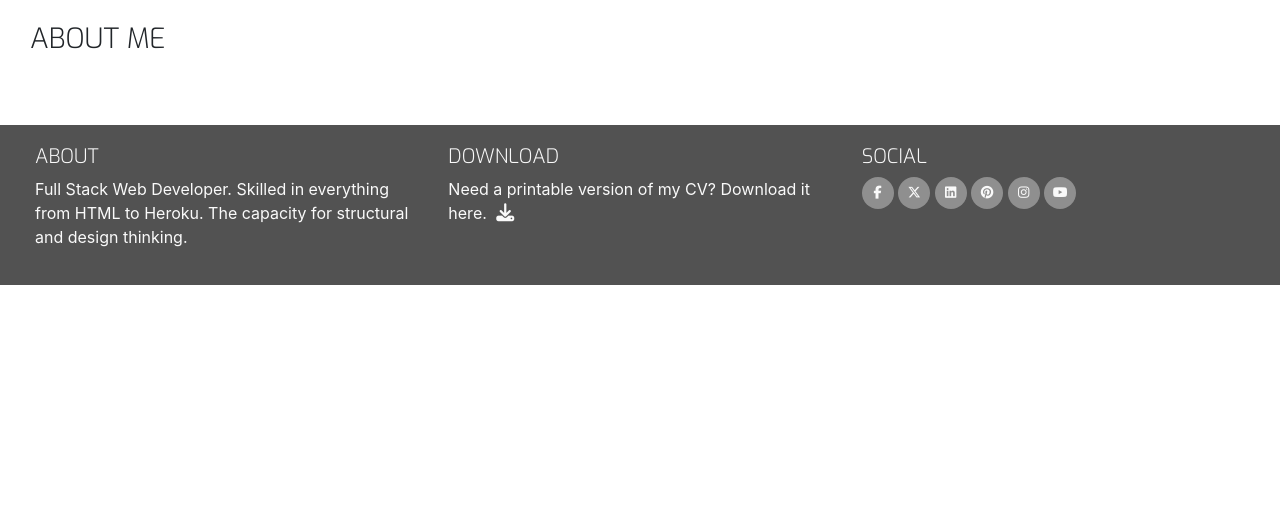
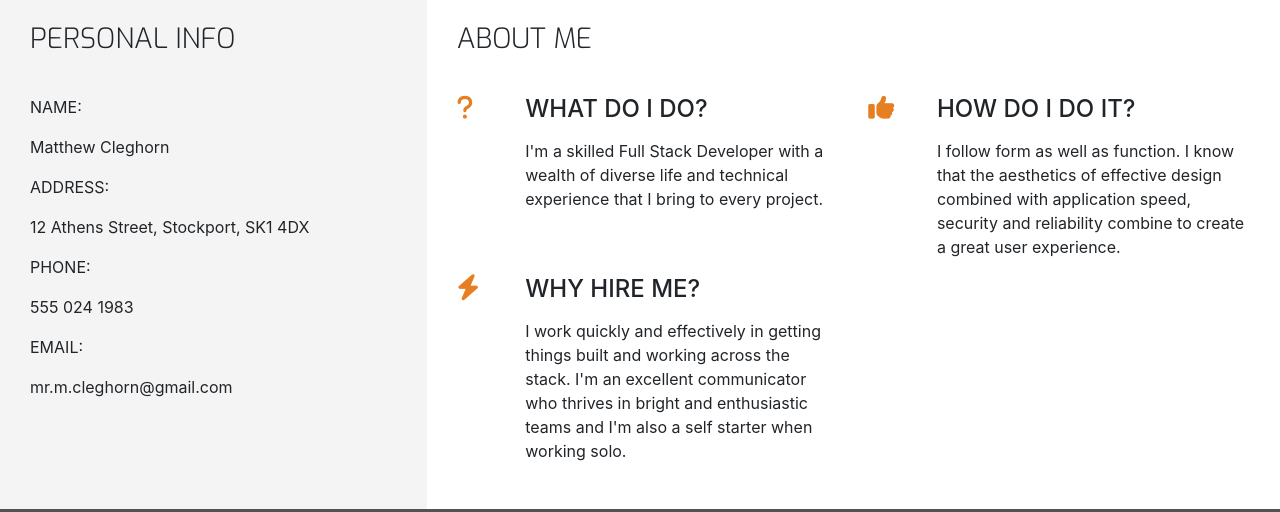
Before and after one commit to Cleg83/Bootstrap-resume-project, a plain HTML site: page index.html in a window 1280 px wide. Shown: the part 372-884 px from the top of the page. Before the commit the page ends 800 px from the top, so only its background shows below. Drawn offline with nearby package versions, Linux system fonts and the light colour scheme.

Commit message:
Styled three reasons section and started styling personal info section

```diff
--- a/assets/css/style.css
+++ b/assets/css/style.css
@@ -8,6 +8,10 @@
 
 .bg-color-three-reasons {
     background-color: #fff;
+}
+
+.bg-color-personal-info {
+    background-color: #f4f4f4;
 }
 
 .ui-menu-color-home {
@@ -210,3 +214,14 @@ footer {
 #footer-details {
     padding: 20px;
 }
+
+/* Three reasons---------------------------------------Three reasons */
+
+.three-reasons-icon {
+    font-size: 26px;
+    color: #e67e22;
+}
+
+.three-reasons-heading {
+    margin-bottom: 15px;
+}
--- a/index.html
+++ b/index.html
@@ -39,39 +39,17 @@
             <div class="col">
               <ul id="nav" class="list-inline menucontainer">
                 <li
-                  class="col-6 col-sm-3 list-inline-item ui-menu-color-home menuitem"
-                >
-                  <a href="#" class="hvr-sweep-to-bottom"
-                    ><i class="fa-solid fa-house" aria-hidden="true"></i
-                    ><span>Home</span></a
-                  >
+                  class="col-6 col-sm-3 list-inline-item ui-menu-color-home menuitem">
+                  <a href="#" class="hvr-sweep-to-bottom"><i class="fa-solid fa-house" aria-hidden="true"></i><span>Home</span></a>
                 </li>
-                <li
-                  class="col-6 col-sm-3 list-inline-item ui-menu-color-resume menuitem"
-                >
-                  <a href="#" class="hvr-sweep-to-bottom"
-                    ><i
-                      class="fa-solid fa-graduation-cap"
-                      aria-hidden="true"
-                    ></i
-                    ><span>Resume</span></a
-                  >
+                <li class="col-6 col-sm-3 list-inline-item ui-menu-color-resume menuitem">
+                  <a href="#" class="hvr-sweep-to-bottom"><i class="fa-solid fa-graduation-cap" aria-hidden="true"></i><span>Resume</span></a>
                 </li>
-                <li
-                  class="col-6 col-sm-3 list-inline-item ui-menu-color-contact menuitem"
-                >
-                  <a href="#" class="hvr-sweep-to-bottom"
-                    ><i class="fa-regular fa-comment" aria-hidden="true"></i
-                    ><span>Contact</span></a
-                  >
+                <li class="col-6 col-sm-3 list-inline-item ui-menu-color-contact menuitem">
+                    <a href="#" class="hvr-sweep-to-bottom"><i class="fa-regular fa-comment" aria-hidden="true"></i><span>Contact</span></a>
                 </li>
-                <li
-                  class="col-6 col-sm-3 list-inline-item ui-menu-color-download menuitem"
-                >
-                  <a href="#" class="hvr-sweep-to-bottom"
-                    ><i class="fa-solid fa-download" aria-hidden="true"></i
-                    ><span>Download</span></a
-                  >
+                <li class="col-6 col-sm-3 list-inline-item ui-menu-color-download menuitem">
+                    <a href="#" class="hvr-sweep-to-bottom"><i class="fa-solid fa-download" aria-hidden="true"></i><span>Download</span></a>
                 </li>
               </ul>
             </div>
@@ -80,11 +58,114 @@
       </div>
     </header>
     <section class="container-fluid">
-      <div class="row row-table">
+      <div class="row">
+        <div class="col-md-4 bg-color-personal-info section-column">
+            <div class="row">
+                <div class="col-12">
+                    <h3 class="section-heading uppercase">
+                        Personal Info
+                    </h3>
+                </div>
+            </div>
+            <div class="personal-info-item">
+                <div class="key">
+                    <p class="uppercase">
+                        Name:
+                    </p>
+                </div>
+                <div class="value">
+                    <p>
+                        Matthew Cleghorn
+                    </p>
+                </div>
+            </div>
+            <div class="personal-info-item">
+                <div class="key">
+                    <p class="uppercase">
+                        Address:
+                    </p>
+                </div>
+                <div class="value">
+                    <p>
+                        12 Athens Street, Stockport, SK1 4DX
+                    </p>
+                </div>
+            </div>
+            <div class="personal-info-item">
+                <div class="key">
+                    <p class="uppercase">
+                        Phone:
+                    </p>
+                </div>
+                <div class="value">
+                    <p>
+                        555 024 1983
+                    </p>
+                </div>
+            </div>
+            <div class="personal-info-item">
+                <div class="key">
+                    <p class="uppercase">
+                        Email:
+                    </p>
+                </div>
+                <div class="value">
+                    <p>
+                        mr.m.cleghorn@gmail.com
+                    </p>
+                </div>
+            </div>
+        </div>
         <div class="col-md-8 bg-color-three-reasons section-column">
           <div class="row">
             <div class="col">
               <h3 class="section-heading uppercase">About Me</h3>
+            </div>
+          </div>
+          <div class="row">
+            <div class="col-10 offset-1 offset-sm-0 col-sm-4 col-md-6">
+                <div class="row">
+                    <div class="col-2">
+                        <i class="three-reasons-icon fa-solid fa-question" aria-hidden="true"></i>
+                    </div>
+                    <div class="col-10">
+                        <h4 class="three-reasons-heading uppercase">What do I do?</h4>
+                        <p>
+                            I'm a skilled Full Stack Developer with a wealth of diverse
+                            life and technical experience that I bring to every project.
+                        </p>
+                    </div>
+                </div>
+            </div>
+            <div class="col-10 offset-1 offset-sm-0 col-sm-4 col-md-6">
+                <div class="row">
+                    <div class="col-2">
+                        <i class="three-reasons-icon fa-solid fa-thumbs-up" aria-hidden="true"></i>
+                    </div>
+                    <div class="col-10">
+                        <h4 class="three-reasons-heading uppercase">How do I do it?</h4>
+                        <p>
+                            I follow form as well as function. I know that the aesthetics of
+                            effective design combined with application speed, security
+                            and reliability combine to create a great user experience.
+                        </p>
+                    </div>
+                </div>
+            </div>
+            <div class="col-10 offset-1 offset-sm-0 col-sm-4 col-md-6">
+                <div class="row">
+                    <div class="col-2">
+                        <i class="three-reasons-icon fa-solid fa-bolt" aria-hidden="true"></i>
+                    </div>
+                    <div class="col-10">
+                        <h4 class="three-reasons-heading uppercase">Why hire me?</h4>
+                        <p>
+                            I work quickly and effectively in getting things built and working across the stack.
+                            I'm an excellent communicator who thrives in bright and enthusiastic teams and
+                            I'm also a self starter when working solo.
+                        </p>
+                    </div>
+                </div>
             </div>
           </div>
         </div>
```
